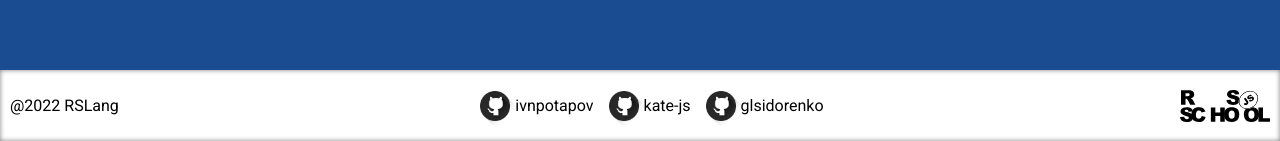
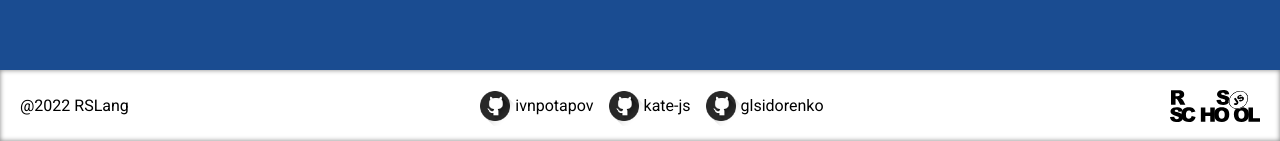
Before and after one commit to kate-js/rslang, a React (Vite) app: page / in a window 1280 px wide. Shown: the part 661-802 px from the top of the page. Built offline with nearby package versions, Linux system fonts and the light colour scheme.

Commit message:
refactor: changed padding

```diff
--- a/src/components/Footer/Footer.module.css
+++ b/src/components/Footer/Footer.module.css
@@ -1,7 +1,7 @@
 footer {
   display: flex;
   justify-content: space-between;
-  padding: 10px;
+  padding: 10px 20px;
   font-family: 'Roboto', sans-serif;
   box-shadow: inset 0px 0px 5px gray;
 }
```
